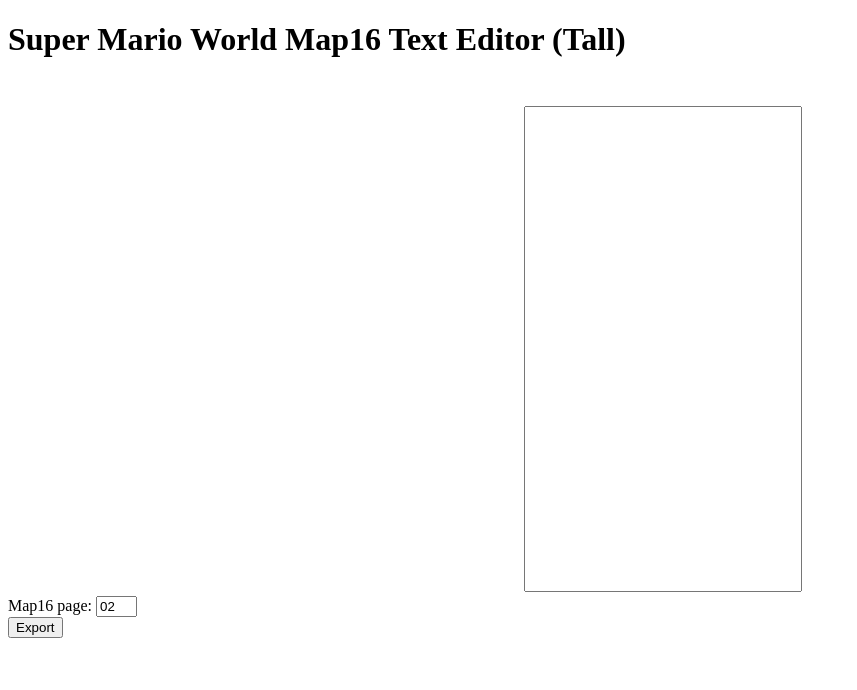
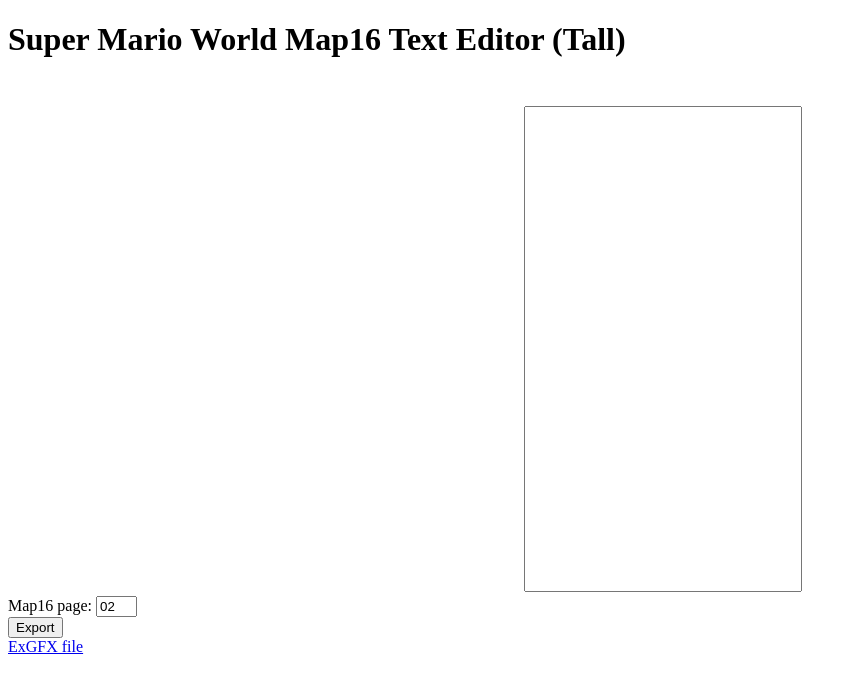
Before and after one commit to CircleFriendo/smw-map16-text-editor-tall, a plain HTML site: page index.html in a window 1280 px wide. Shown: the whole page, without its empty margins (0-857 px from the left). Drawn offline with Linux system fonts and the light colour scheme.

Commit message:
Update index.html

```diff
--- a/index.html
+++ b/index.html
@@ -15,6 +15,7 @@
 <textarea id='message' rows="32" cols="32" oninput="updateText();"></textarea><br>
 Map16 page: <input id='page' size='2' value='02' onchange='updatePage()'><br>
 <button onclick="exportText();">Export</button><br>
+<a href="https://circlefriendo.github.io/smw-map16-text-editor-tall/ExGFXFE.bin">ExGFX file</a>
 <script>
 
 const previewWidth = 256, previewHeight = 256;
```
